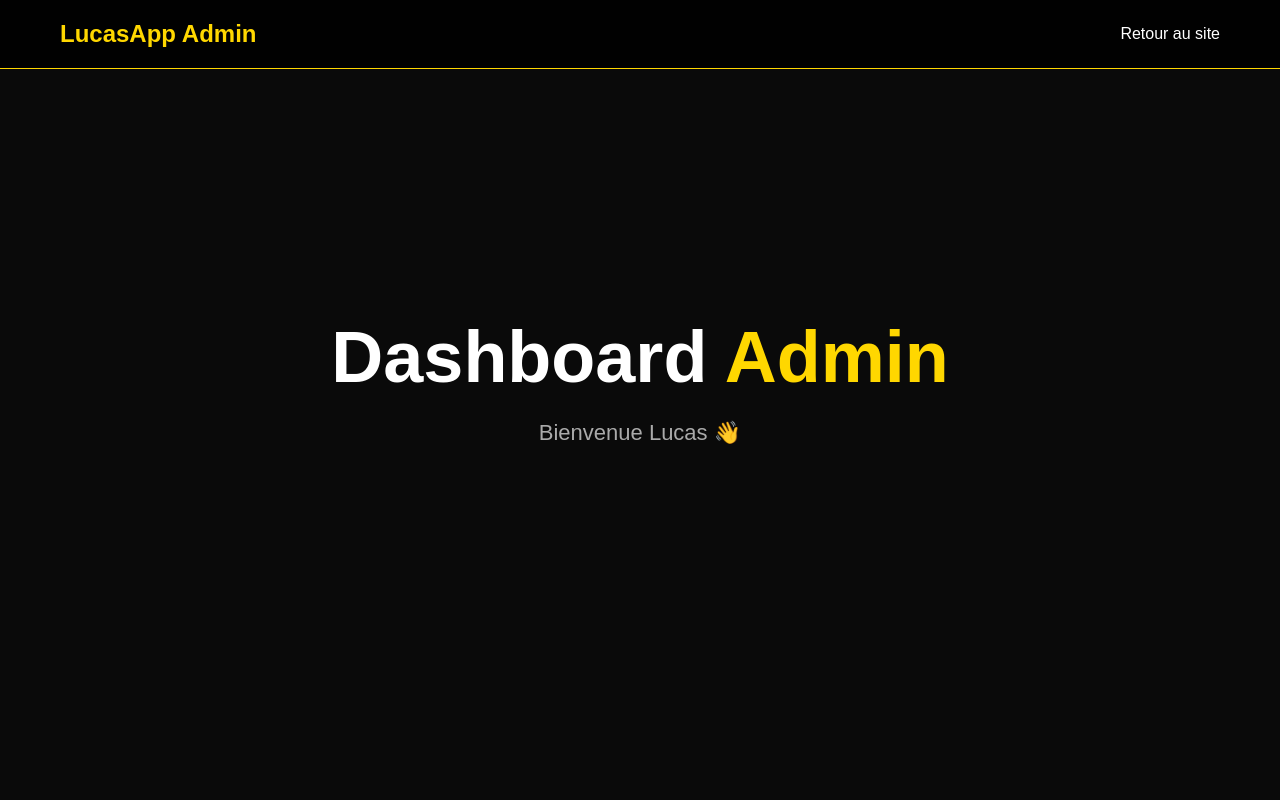
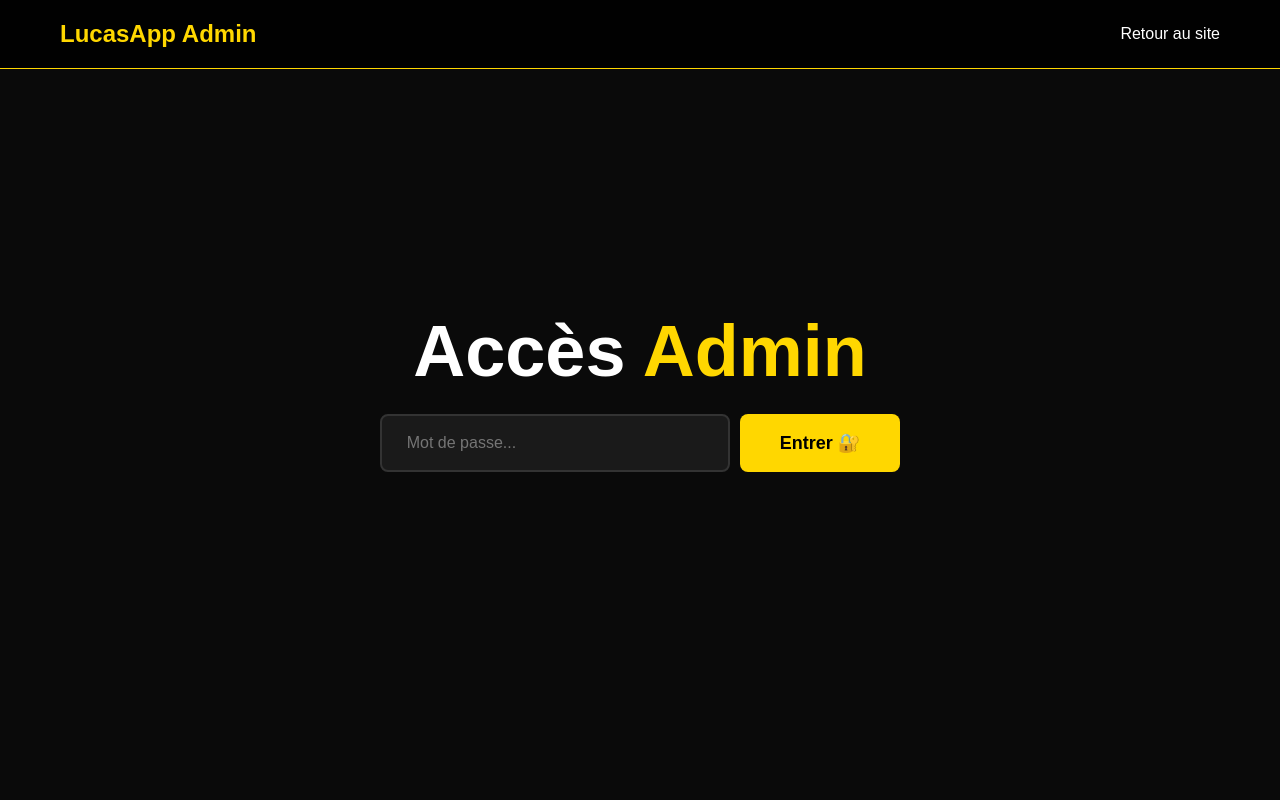
Before and after one commit to lucasketterer0610-max/mon-premier-site-, a website: page dashboard.html in a window 1280 px wide. Shown: the top 800 px of the page. Drawn offline with Linux system fonts and the light colour scheme; no server answers.

Commit message:
Ajout mot de passe dashboard

```diff
--- a/dashboard.html
+++ b/dashboard.html
@@ -14,7 +14,17 @@
         </div>
     </nav>
 
-    <section class="hero">
+    <section id="login-section" class="hero">
+        <h1>Accès <span>Admin</span></h1>
+        <div class="form-container">
+            <input type="password" id="password-input" placeholder="Mot de passe...">
+            <button onclick="seConnecter()">Entrer 🔐</button>
+        </div>
+        <div id="login-message"></div>
+    </section>
+
+    <section id="dashboard-section" style="display:none">
+        <section class="hero" style="height:auto; padding-top:120px; padding-bottom:40px">
             <h1>Dashboard <span>Admin</span></h1>
             <p>Bienvenue Lucas 👋</p>
         </section>
@@ -30,8 +40,25 @@
             <h2>Liste des inscrits</h2>
             <div id="liste"></div>
         </section>
+    </section>
 
     <script>
+        const MOT_DE_PASSE = 'lucasapp2026';
+
+        function seConnecter() {
+            const input = document.getElementById('password-input');
+            const message = document.getElementById('login-message');
+
+            if (input.value === MOT_DE_PASSE) {
+                document.getElementById('login-section').style.display = 'none';
+                document.getElementById('dashboard-section').style.display = 'block';
+                chargerEmails();
+            } else {
+                message.textContent = '❌ Mot de passe incorrect !';
+                message.style.color = 'red';
+            }
+        }
+
         async function chargerEmails() {
             const response = await fetch('https://mon-premier-site-production.up.railway.app/emails');
             const data = await response.json();
@@ -47,7 +74,9 @@
             });
         }
 
-        chargerEmails();
+        document.getElementById('password-input').addEventListener('keypress', function(e) {
+            if (e.key === 'Enter') seConnecter();
+        });
     </script>
 
 </body>
```
Lines whose indentation alone changed are shown as unchanged.
